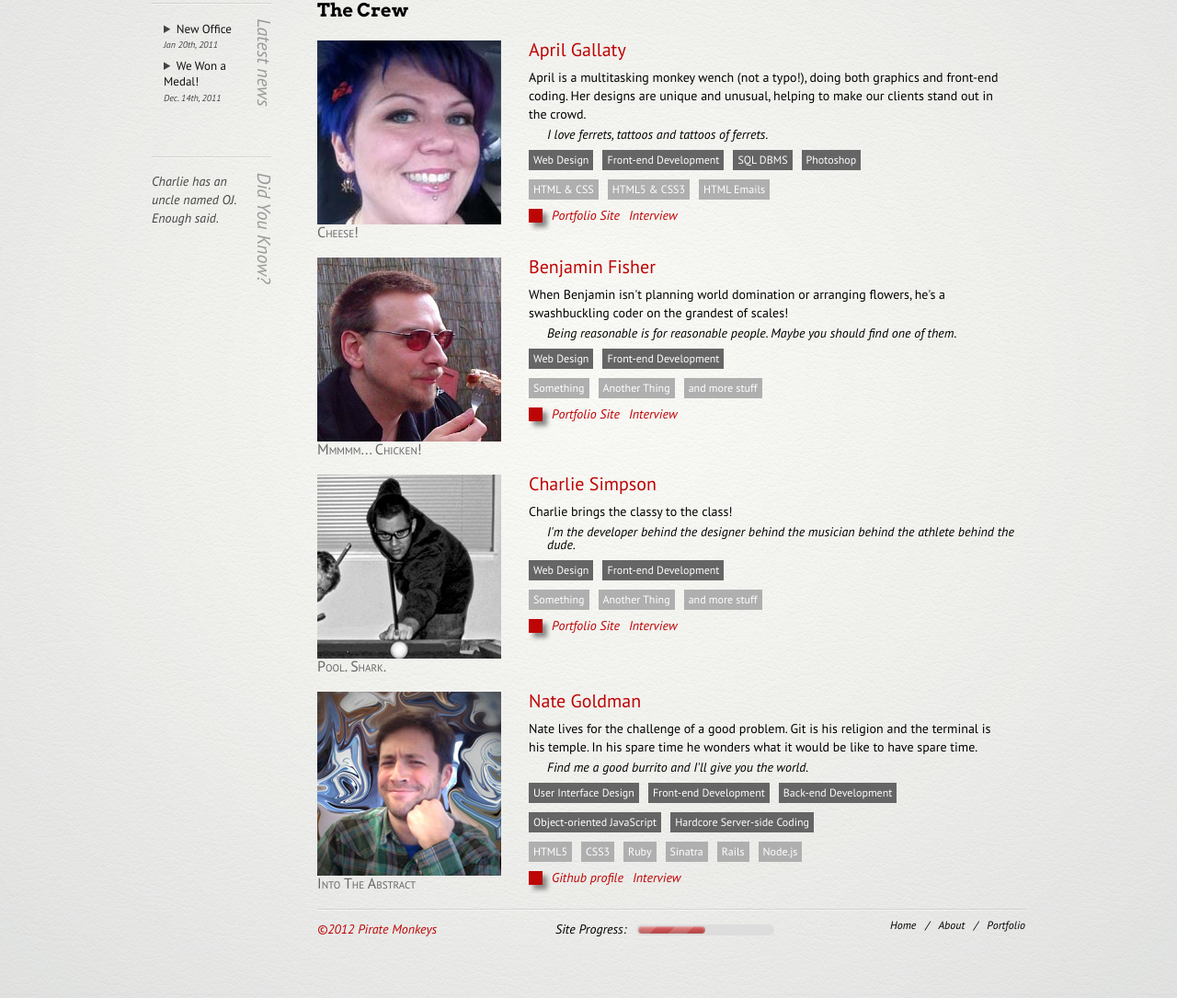
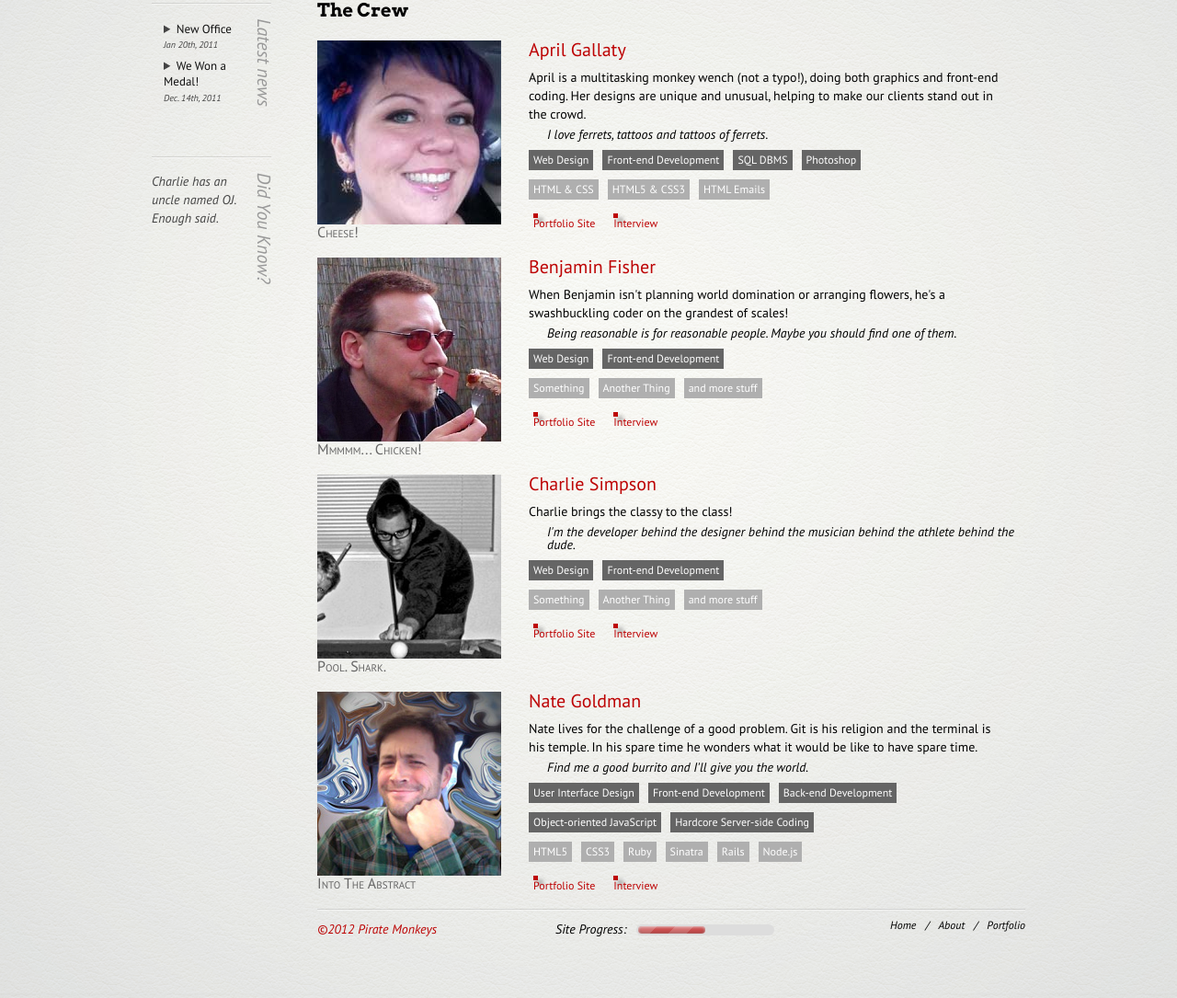
Before and after one commit to benjaminfisher/WDIM393H, a PHP site: page /about.php in a window 1280 px wide. Shown: the part 263-1348 px from the top of the page at 92% size. Run offline with PHP 8.4, Linux system fonts and the light colour scheme; some libraries are stand-ins or nearby versions.

Commit message:
Fixed portfolio links and interview list items

```diff
--- a/about.php
+++ b/about.php
@@ -32,12 +32,8 @@
 					</ul>
 
 					<ul class="elements3">
-						<li class="box">&nbsp;</li>
-						</ul>
-
-						<ul class="elements4">
-							<li><a href="portfolio.html">Portfolio Site</a></li>
-							<li><a href="interview_april.php">Interview</a></li>
+						<li><a href="portfolio.php"><div class="box">&nbsp;</div>Portfolio Site</a></li>
+						<li><a href="interview_april.php"><div class="box">&nbsp;</div>Interview</a></li>
 					</ul>
 				</section>
 			</article>
@@ -68,12 +64,8 @@
 							</ul>
 
 					<ul class="elements3">
-								<li class="box">&nbsp;</li>
-								</ul>
-
-								<ul class="elements4">
-									<li><a href="portfolio.html">Portfolio Site</a></li>
-									<li><a href="interview_benjamin.php">Interview</a></li>
+						<li><a href="portfolio.php"><div class="box">&nbsp;</div>Portfolio Site</a></li>
+						<li><a href="interview_benjamin.php"><div class="box">&nbsp;</div>Interview</a></li>
 					</ul>
 						</section>
 			</article>
@@ -104,12 +96,8 @@
 													</ul>
 
 					<ul class="elements3">
-														<li class="box">&nbsp;</li>
-														</ul>
-
-														<ul class="elements4">
-															<li><a href="portfolio.html">Portfolio Site</a></li>
-															<li><a href="interview_charlie.php">Interview</a></li>
+						<li><a href="portfolio.php"><div class="box">&nbsp;</div>Portfolio Site</a></li>
+						<li><a href="interview_charlie.php"><div class="box">&nbsp;</div>Interview</a></li>
 					</ul>
 
 
@@ -151,12 +139,8 @@
 	</ul>
 
 					<ul class="elements3">
-		<li class="box">&nbsp;</li>
-	</ul>
-
-	<ul class="elements4">
-		<li><a href="http://github.com/ngoldman">Github profile</a></li>
-		<li><a href="interview_nate.php">Interview</a></li>
+						<li><a href="portfolio.php"><div class="box">&nbsp;</div>Portfolio Site</a></li>
+						<li><a href="interview_nate.php"><div class="box">&nbsp;</div>Interview</a></li>
 					</ul>
 </section>
 
```
Lines whose indentation alone changed are shown as unchanged.
